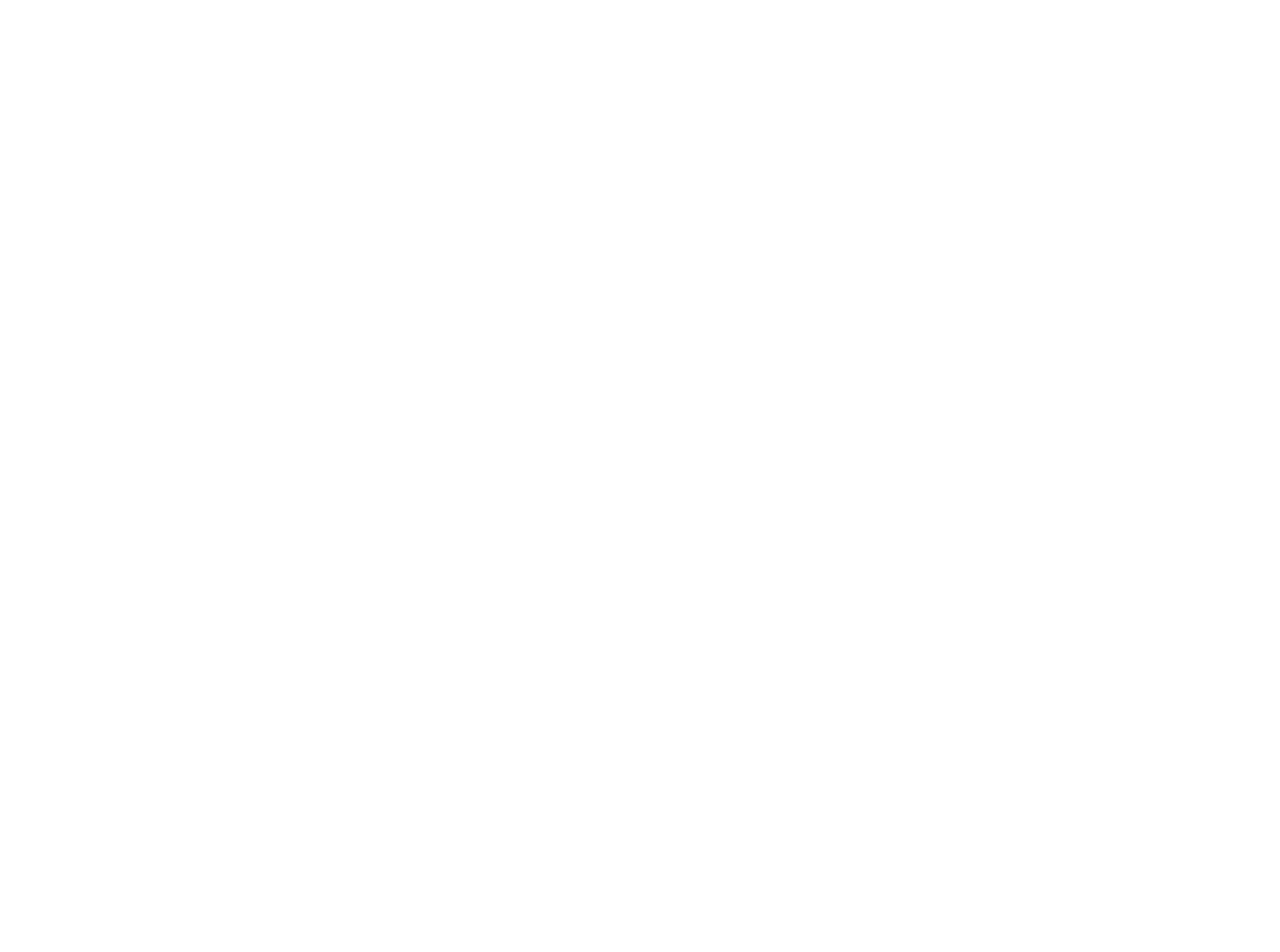
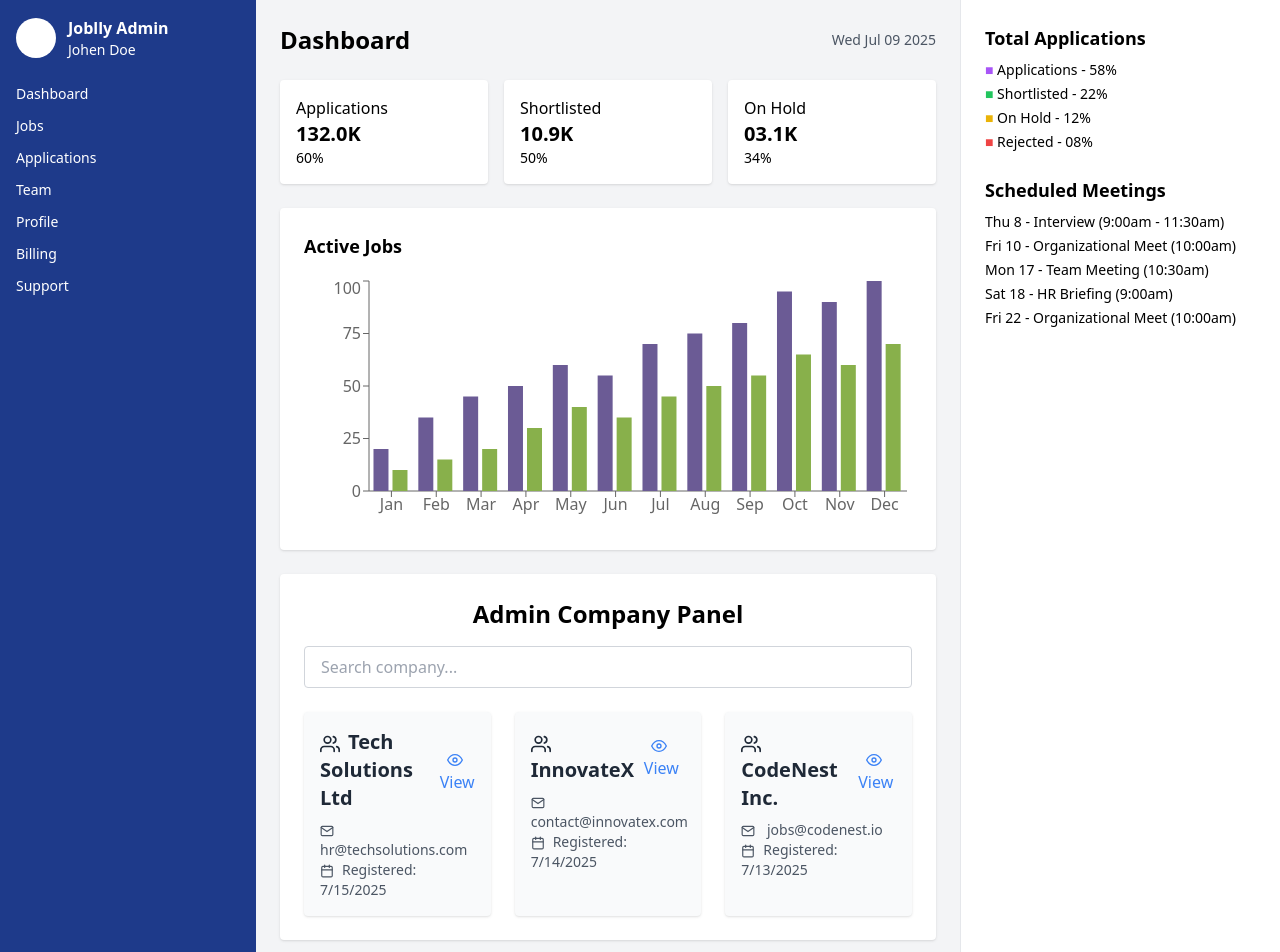
Before and after one commit to Karuna1630/JobApplicationTracker, a React (Vite) app in the folder Frontend/: page /admincompany in a window 1280 px wide. Before the commit this address had no page. Shown: the top 952 px of the page. Before the commit the page ends 800 px from the top, so only its background shows below. Built offline with nearby package versions, Linux system fonts and the light colour scheme.

Commit message:
Add AdminCompany component with dashboard and company panel

```diff
--- a/Frontend/package.json
+++ b/Frontend/package.json
@@ -34,7 +34,7 @@
     "postcss": "^8.5.6",
     "rollup": "^4.44.0",
     "tailwindcss": "3",
-    "vite": "^7.0.3"
+    "vite": "^7.0.4"
   },
   "main": "index.js",
   "license": "MIT"
--- a/Frontend/src/App.jsx
+++ b/Frontend/src/App.jsx
@@ -22,8 +22,7 @@ import CompanyProfile from './Pages/CompanyProfile.jsx'
 import Skill from './Pages/Skill'
 import CandidateScreening from './Pages/CandidateScreening.jsx'
 import PostJob from './Pages/PostJob.jsx'
-
-
+import AdminCompany from './Pages/AdminCompany.jsx'
 
 
 
@@ -56,7 +55,7 @@ function App() {
           <Route path='/jobpost' element={<JobPost/>}/>
           <Route path='/companyprofile' element={<CompanyProfile/>}/>
           <Route path='/postjob' element={<PostJob/>}/>
-
+          <Route path='/admincompany' element={<AdminCompany/>}/>
           <Route path='/skill' element={<Skill/>}/>
           <Route path='/candidatescreening' element={<CandidateScreening/>}/>
 
--- /dev/null
+++ b/Frontend/src/Pages/AdminCompany.jsx
@@ -0,0 +1,248 @@
+import React, { useState } from "react";
+import {
+  FiUsers,
+  FiCheckCircle,
+  FiCalendar,
+  FiEye,
+  FiMail,
+} from "react-icons/fi";
+import {
+  BarChart,
+  Bar,
+  XAxis,
+  YAxis,
+  Tooltip,
+  ResponsiveContainer,
+} from "recharts";
+
+// Chart Data
+const chartData = [
+  { month: "Jan", applications: 20, shortlisted: 10 },
+  { month: "Feb", applications: 35, shortlisted: 15 },
+  { month: "Mar", applications: 45, shortlisted: 20 },
+  { month: "Apr", applications: 50, shortlisted: 30 },
+  { month: "May", applications: 60, shortlisted: 40 },
+  { month: "Jun", applications: 55, shortlisted: 35 },
+  { month: "Jul", applications: 70, shortlisted: 45 },
+  { month: "Aug", applications: 75, shortlisted: 50 },
+  { month: "Sep", applications: 80, shortlisted: 55 },
+  { month: "Oct", applications: 95, shortlisted: 65 },
+  { month: "Nov", applications: 90, shortlisted: 60 },
+  { month: "Dec", applications: 100, shortlisted: 70 },
+];
+
+// Dummy Company List
+const dummyCompanies = [
+  {
+    _id: "1",
+    companyName: "Tech Solutions Ltd",
+    companyEmail: "hr@techsolutions.com",
+    createdAt: "2025-07-15",
+    phone: "123-456-7890",
+  },
+  {
+    _id: "2",
+    companyName: "InnovateX",
+    companyEmail: "contact@innovatex.com",
+    createdAt: "2025-07-14",
+    phone: "987-654-3210",
+  },
+  {
+    _id: "3",
+    companyName: "CodeNest Inc.",
+    companyEmail: "jobs@codenest.io",
+    createdAt: "2025-07-13",
+    phone: "555-123-4567",
+  },
+];
+
+function adminCompany() {
+  const [searchTerm, setSearchTerm] = useState("");
+  const [companies, setCompanies] = useState(dummyCompanies);
+  const [selectedCompany, setSelectedCompany] = useState(null);
+
+  const handleApprove = (id) => {
+    alert(`Approved company with ID: ${id}`);
+    setSelectedCompany(null);
+  };
+
+  const handleReject = (id) => {
+    alert(`Rejected company with ID: ${id}`);
+    setSelectedCompany(null);
+  };
+
+  const filteredCompanies = companies.filter((company) =>
+    company.companyName.toLowerCase().includes(searchTerm.toLowerCase())
+  );
+
+  const StatBox = ({ title, count, percent }) => (
+    <div className="bg-white p-4 rounded shadow">
+      <p>{title}</p>
+      <h2 className="text-xl font-bold">{count}</h2>
+      <p className="text-sm">{percent}</p>
+    </div>
+  );
+
+  const CompanyCard = ({ company }) => (
+    <div className="bg-gray-50 p-4 rounded shadow">
+      <div className="flex items-center justify-between mb-2">
+        <h2 className="text-xl font-semibold text-gray-800">
+          <FiUsers className="inline mr-2" />
+          {company.companyName}
+        </h2>
+        <button
+          className="text-blue-500 hover:text-blue-700"
+          onClick={() => setSelectedCompany(company)}
+        >
+          <FiEye className="inline mr-1" /> View
+        </button>
+      </div>
+      <p className="text-sm text-gray-600">
+        <FiMail className="inline mr-2" /> {company.companyEmail}
+      </p>
+      <p className="text-sm text-gray-600">
+        <FiCalendar className="inline mr-2" />
+        Registered: {new Date(company.createdAt).toLocaleDateString()}
+      </p>
+    </div>
+  );
+
+  return (
+    <div className="min-h-screen bg-gray-100 flex">
+      {/* Sidebar */}
+      <aside className="w-64 bg-blue-900 text-white p-4 space-y-6">
+        <div className="flex items-center gap-3">
+          <div className="w-10 h-10 bg-white rounded-full" />
+          <div>
+            <p className="font-bold">Joblly Admin</p>
+            <p className="text-sm">Johen Doe</p>
+          </div>
+        </div>
+        <nav className="space-y-3 text-sm">
+          <div>Dashboard</div>
+          <div>Jobs</div>
+          <div>Applications</div>
+          <div>Team</div>
+          <div>Profile</div>
+          <div>Billing</div>
+          <div>Support</div>
+        </nav>
+      </aside>
+
+      {/* Main Dashboard */}
+      <main className="flex-1 p-6 space-y-6">
+        <header className="flex justify-between items-center">
+          <h1 className="text-2xl font-semibold">Dashboard</h1>
+          <span className="text-sm text-gray-600">
+            {new Date().toDateString()}
+          </span>
+        </header>
+
+        <section className="grid grid-cols-1 md:grid-cols-3 gap-4">
+          <StatBox title="Applications" count="132.0K" percent="60%" />
+          <StatBox title="Shortlisted" count="10.9K" percent="50%" />
+          <StatBox title="On Hold" count="03.1K" percent="34%" />
+        </section>
+
+        <section className="bg-white p-6 rounded shadow">
+          <h3 className="text-lg font-semibold mb-4">Active Jobs</h3>
+          <ResponsiveContainer width="100%" height={250}>
+            <BarChart data={chartData}>
+              <XAxis dataKey="month" />
+              <YAxis />
+              <Tooltip />
+              <Bar dataKey="applications" fill="#6b5b95" />
+              <Bar dataKey="shortlisted" fill="#88b04b" />
+            </BarChart>
+          </ResponsiveContainer>
+        </section>
+
+        <section className="bg-white p-6 rounded shadow">
+          <h3 className="text-2xl font-semibold text-center mb-4">
+            Admin Company Panel
+          </h3>
+          <input
+            type="text"
+            placeholder="Search company..."
+            className="w-full border border-gray-300 rounded px-4 py-2 mb-6"
+            value={searchTerm}
+            onChange={(e) => setSearchTerm(e.target.value)}
+          />
+          <div className="grid grid-cols-1 md:grid-cols-2 lg:grid-cols-3 gap-6">
+            {filteredCompanies.map((company) => (
+              <CompanyCard key={company._id} company={company} />
+            ))}
+          </div>
+
+          {selectedCompany && (
+            <div className="fixed inset-0 bg-black bg-opacity-50 flex items-center justify-center z-50">
+              <div className="bg-white w-full max-w-md rounded-lg p-6 relative shadow-xl">
+                <h2 className="text-2xl font-bold mb-4 text-center">
+                  Company Details
+                </h2>
+                <p className="mb-2">
+                  <strong>Name:</strong> {selectedCompany.companyName}
+                </p>
+                <p className="mb-2">
+                  <strong>Email:</strong> {selectedCompany.companyEmail}
+                </p>
+                <p className="mb-2">
+                  <strong>Phone:</strong> {selectedCompany.phone}
+                </p>
+                <p className="mb-4">
+                  <strong>Registered:</strong>{" "}
+                  {new Date(selectedCompany.createdAt).toLocaleDateString()}
+                </p>
+                <div className="flex justify-between">
+                  <button
+                    className="bg-green-500 hover:bg-green-600 text-white px-4 py-2 rounded"
+                    onClick={() => handleApprove(selectedCompany._id)}
+                  >
+                    <FiCheckCircle className="inline mr-1" /> Approve
+                  </button>
+                  <button
+                    className="bg-red-500 hover:bg-red-600 text-white px-4 py-2 rounded"
+                    onClick={() => handleReject(selectedCompany._id)}
+                  >
+                    Reject
+                  </button>
+                  <button
+                    className="absolute top-2 right-4 text-gray-600 hover:text-black text-xl"
+                    onClick={() => setSelectedCompany(null)}
+                  >
+                    &times;
+                  </button>
+                </div>
+              </div>
+            </div>
+          )}
+        </section>
+      </main>
+
+      {/* Right Sidebar */}
+      <aside className="w-80 p-6 bg-white border-l space-y-6">
+        <div>
+          <h3 className="text-lg font-semibold mb-2">Total Applications</h3>
+          <ul className="text-sm space-y-1">
+            <li><span className="text-purple-500">■</span> Applications - 58%</li>
+            <li><span className="text-green-500">■</span> Shortlisted - 22%</li>
+            <li><span className="text-yellow-500">■</span> On Hold - 12%</li>
+            <li><span className="text-red-500">■</span> Rejected - 08%</li>
+          </ul>
+        </div>
+        <div>
+          <h3 className="text-lg font-semibold mb-2">Scheduled Meetings</h3>
+          <ul className="text-sm space-y-1">
+            <li>Thu 8 - Interview (9:00am - 11:30am)</li>
+            <li>Fri 10 - Organizational Meet (10:00am)</li>
+            <li>Mon 17 - Team Meeting (10:30am)</li>
+            <li>Sat 18 - HR Briefing (9:00am)</li>
+            <li>Fri 22 - Organizational Meet (10:00am)</li>
+          </ul>
+        </div>
+      </aside>
+    </div>
+  );
+}
+
+export default adminCompany;
```
Also changed, not shown: 1 other file (tests, documents, lock files or other folders).
